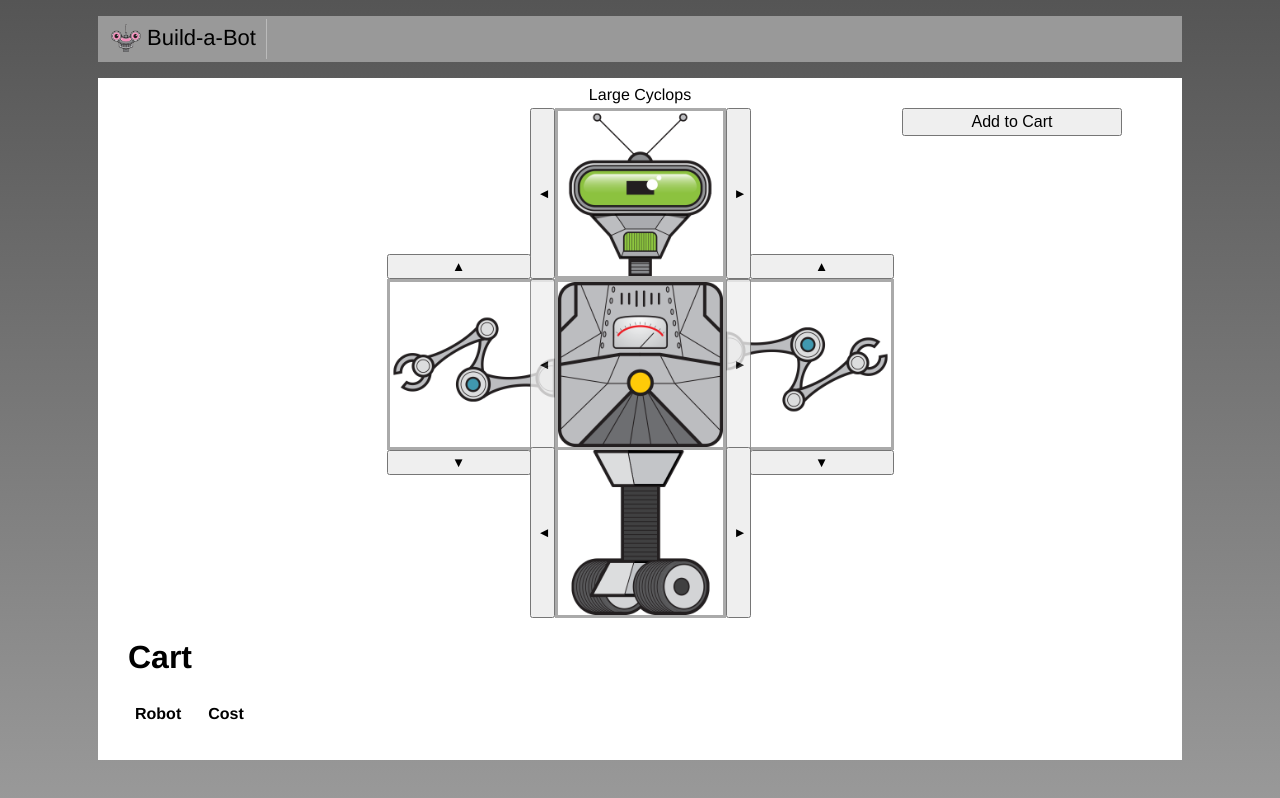
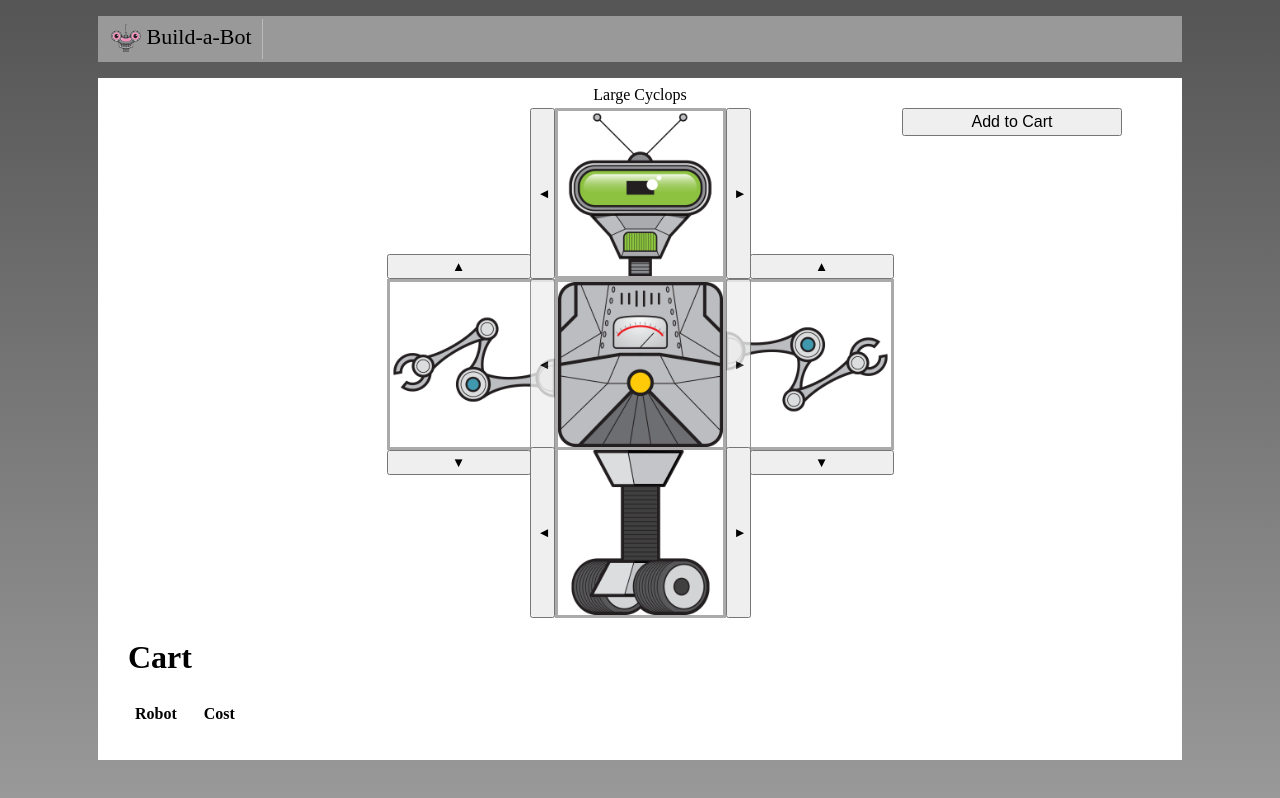
Before and after one commit to guillermorangel/gettingagoodvue, a Vue app in the folder build-a-bot/: page / in a window 1280 px wide. Built offline with nearby package versions, Linux system fonts and the light colour scheme.

Commit message:
Scope the styles of the app component

```diff
--- a/build-a-bot/src/App.vue
+++ b/build-a-bot/src/App.vue
@@ -29,14 +29,17 @@ export default {
 </script>
 
 <style>
+  body {
+    background: linear-gradient(to bottom, #555, #999);
+    background-attachment: fixed;
+  }
+</style>
+
+<style scoped>
 #app {
   font-family: Avenir, Helvetica, Arial, sans-serif;
   -webkit-font-smoothing: antialiased;
   -moz-osx-font-smoothing: grayscale;
-}
-body {
-  background: linear-gradient(to bottom, #555, #999);
-  background-attachment: fixed;
 }
 main {
   margin: 0 auto;
```
